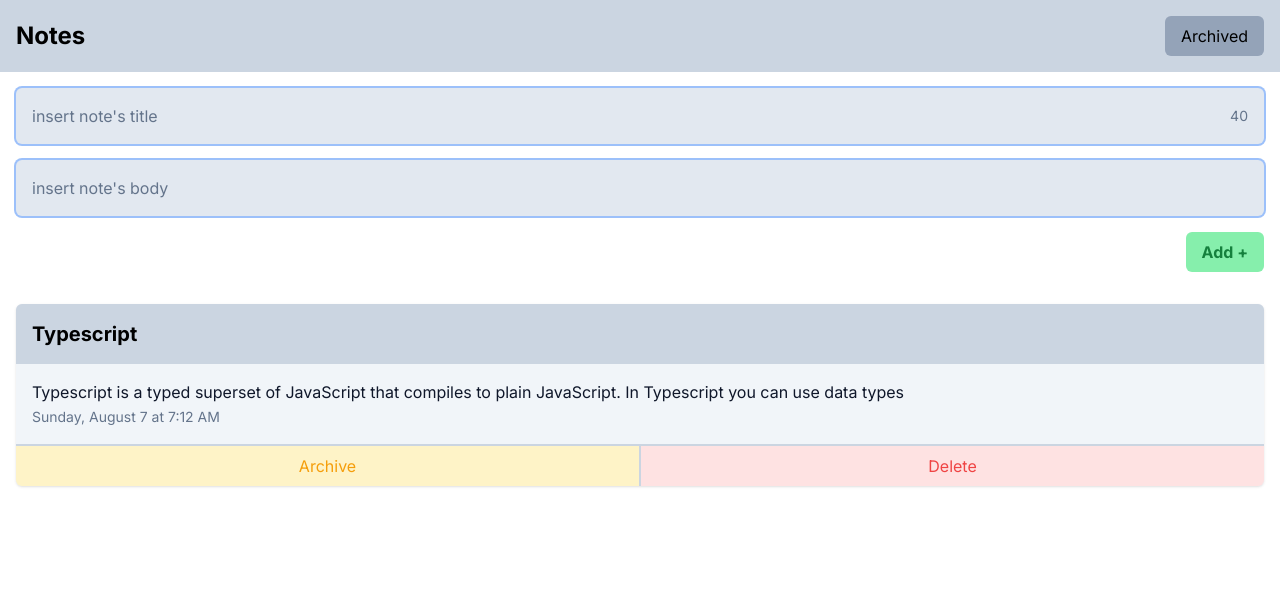
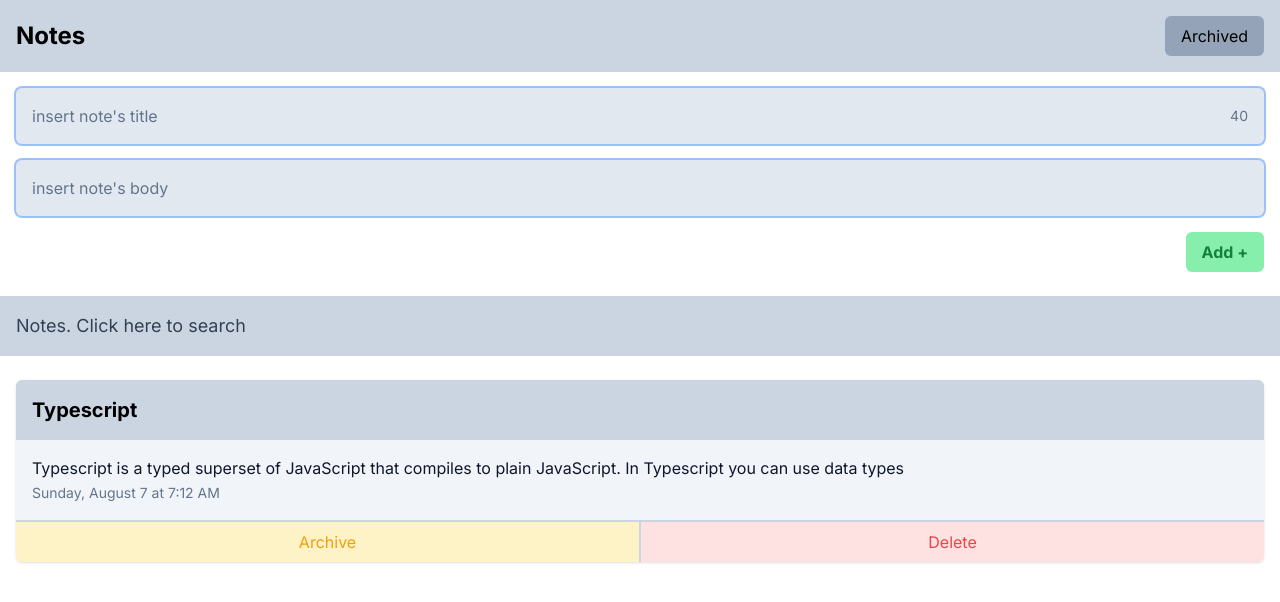
Before and after one commit to LittleQuartZ/notes-web, a React (Vite) app: page / in a window 1280 px wide. Shown: the top 602 px of the page. Built offline with nearby package versions, Linux system fonts and the light colour scheme.

Commit message:
feat: search based on text or title

```diff
--- a/src/App.tsx
+++ b/src/App.tsx
@@ -22,6 +22,8 @@ const App: React.FC = () => {
       archived: true,
     },
   ])
+
+  const [search, setSearch] = useState('')
 
   const handleArchive = (id: number) => {
     setNotes((notes) =>
@@ -48,7 +50,7 @@ const App: React.FC = () => {
   }
 
   return (
-    <div className='font-inter'>
+    <div className='bg-zinc-10 font-inter'>
       <nav className='flex items-center bg-slate-300 p-4'>
         <h1 className='text-2xl font-bold'>Notes</h1>
         {location.pathname === '/' ? (
@@ -66,12 +68,34 @@ const App: React.FC = () => {
         )}
       </nav>
       <NoteForm handleSubmit={handleSubmit} />
+      <input
+        onChange={(e) => setSearch(e.target.value)}
+        value={search}
+        className='my-2 block w-full bg-slate-300 p-4 text-lg placeholder:text-slate-700 focus:shadow-lg focus:outline-none focus:ring-2 focus:ring-slate-700'
+        placeholder={
+          (location.pathname === '/' ? 'Notes.' : 'Archived Notes.') +
+          ' Click here to search'
+        }
+      />
       <Routes>
         <Route
           path='/'
           element={
             <NotesList
-              notes={notes.filter((note) => !note.archived)}
+              notes={
+                search
+                  ? notes.filter(
+                      (note) =>
+                        !note.archived &&
+                        (note.title
+                          .toLowerCase()
+                          .includes(search.toLowerCase()) ||
+                          note.body
+                            .toLowerCase()
+                            .includes(search.toLowerCase()))
+                    )
+                  : notes.filter((note) => !note.archived)
+              }
               handleDelete={handleDelete}
               handleArchive={handleArchive}
               className='p-4'
@@ -82,7 +106,20 @@ const App: React.FC = () => {
           path='/archived'
           element={
             <NotesList
-              notes={notes.filter((note) => note.archived)}
+              notes={
+                search
+                  ? notes.filter(
+                      (note) =>
+                        note.archived &&
+                        (note.title
+                          .toLowerCase()
+                          .includes(search.toLowerCase()) ||
+                          note.body
+                            .toLowerCase()
+                            .includes(search.toLowerCase()))
+                    )
+                  : notes.filter((note) => note.archived)
+              }
               handleDelete={handleDelete}
               handleArchive={handleArchive}
               className='p-4'
```
